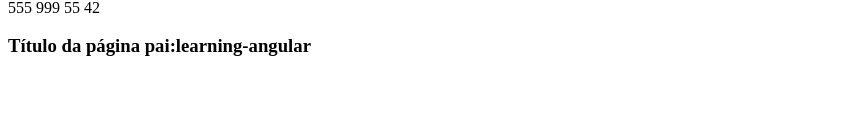
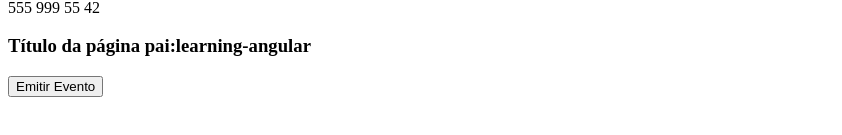
Before and after one commit to silascaimi/learning-angular, an Angular app: page / in a window 1280 px wide. Shown: the part 561-696 px from the top of the page, without its empty margins (0-842 px from the left). Built offline with nearby package versions, Linux system fonts and the light colour scheme.

Commit message:
Using @Output - passando dados para o compomemte pai

```diff
--- a/src/app/app.component.html
+++ b/src/app/app.component.html
@@ -1 +1 @@
-<first-component [pageTitle]='title'></first-component>
+<first-component [pageTitle]='title' (notify)='onNotify($event)'></first-component>
--- a/src/app/app.component.ts
+++ b/src/app/app.component.ts
@@ -7,4 +7,8 @@ import { Component } from '@angular/core';
 })
 export class AppComponent {
   title = 'learning-angular';
+
+  onNotify(evento: string) {
+    console.log(evento);
+  }
 }
--- a/src/app/first-component/first-component.component.html
+++ b/src/app/first-component/first-component.component.html
@@ -15,3 +15,4 @@
 <h3>
   Título da página pai:{{pageTitle}}
 </h3>
+<button type="button" (click)='onClick()'>Emitir Evento</button>
--- a/src/app/first-component/first-component.component.ts
+++ b/src/app/first-component/first-component.component.ts
@@ -1,4 +1,5 @@
-import { Component, Input, OnInit } from "@angular/core";
+import { EventEmitter } from "@angular/core";
+import { Component, Input, OnInit, Output } from "@angular/core";
 
 @Component({
   selector: 'first-component',
@@ -8,6 +9,7 @@ import { Component, Input, OnInit } from "@angular/core";
 })
 export class FirstComponent implements OnInit {
   @Input() pageTitle: string = '';
+  @Output() notify: EventEmitter<string> = new EventEmitter<string>();
 
   ngOnInit(): void {
     this._valorDinamico = 'Vallor inicial';
@@ -34,4 +36,8 @@ export class FirstComponent implements OnInit {
   toggleImg(): void {
     this.isImgVisible = !this.isImgVisible;
   }
+
+  onClick(): void {
+    this.notify.emit('Clicked!');
+  }
 }
```
